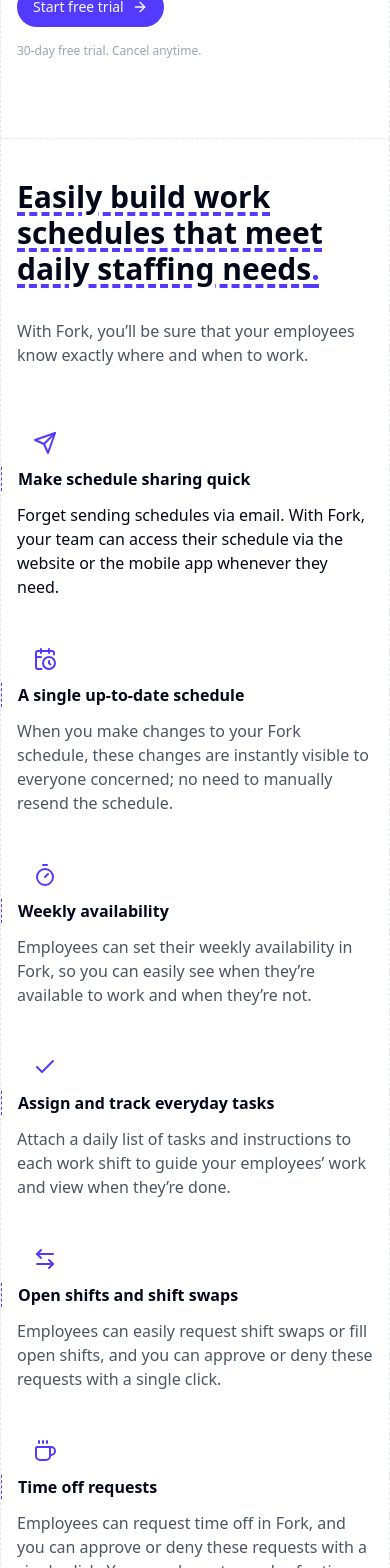
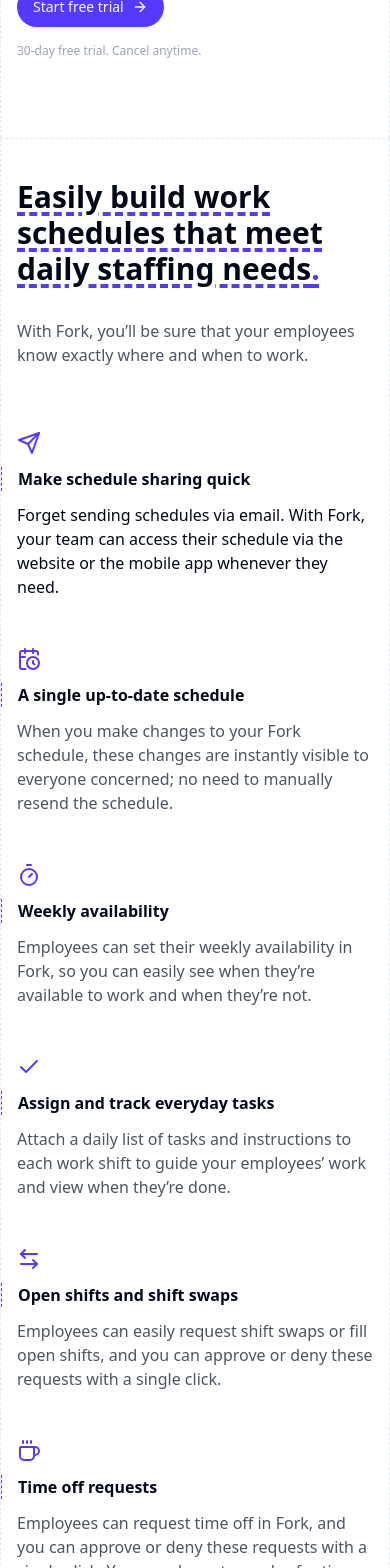
Before and after one commit to ForkHR/forkhr-website, a React (Vite) app: page /scheduler in a window 390 px wide. Shown: the part 432-2000 px from the top of the page. Built offline with nearby package versions, Linux system fonts and the light colour scheme; a web font is replaced by a local one.

Commit message:
style: Update icon margins for improved layout consistency across RetentionAndEngagement, Scheduler, StaffHr, and TimeTracking pages

```diff
--- a/src/pages/RetentionAndEngagement.jsx
+++ b/src/pages/RetentionAndEngagement.jsx
@@ -20,7 +20,7 @@
                 <div className="flex">
                     <div className="flex-1">
                         <div className="flex gap-3 flex-col py-6">
-                            <PieChartIcon className="w-6 h-6 text-primary mx-8"/>
+                            <PieChartIcon className="w-6 h-6 text-primary md:mx-8 mx-4"/>
                             <h5 className="text-base font-bold flex-1 md:px-8 px-4 border-l border-primary border-dashed">
                                 Surveys
                             </h5>
@@ -29,7 +29,7 @@
                             </div>
                         </div>
                         <div className="flex gap-3 flex-col py-6">
-                            <BellIcon className="w-6 h-6 text-primary mx-8"/>
+                            <BellIcon className="w-6 h-6 text-primary md:mx-8 mx-4"/>
                             <h5 className="text-base font-bold flex-1 md:px-8 px-4 border-l border-primary border-dashed">
                                 Announcements
                             </h5>
@@ -38,7 +38,7 @@
                             </div>
                         </div>
                         <div className="flex gap-3 flex-col py-6">
-                            <StarIcon className="w-6 h-6 text-primary mx-8"/>
+                            <StarIcon className="w-6 h-6 text-primary md:mx-8 mx-4"/>
                             <h5 className="text-base font-bold flex-1 md:px-8 px-4 border-l border-primary border-dashed">
                                 Reviews
                             </h5>
--- a/src/pages/Scheduler.jsx
+++ b/src/pages/Scheduler.jsx
@@ -23,7 +23,7 @@
                 <div className="flex">
                     <div className="flex-1">
                         <div className="flex gap-3 flex-col py-6">
-                            <SendIcon className="w-6 h-6 text-primary mx-8"/>
+                            <SendIcon className="w-6 h-6 text-primary md:mx-8 mx-4"/>
                             <h5 className="text-base md:px-8 px-4 font-bold flex-1 border-l border-primary border-dashed">
                                 Make schedule sharing quick
                             </h5>
@@ -32,7 +32,7 @@
                             </div>
                         </div>
                         <div className="flex gap-3 flex-col py-6">
-                            <CalendarClock className="w-6 h-6 text-primary mx-8"/>
+                            <CalendarClock className="w-6 h-6 text-primary md:mx-8 mx-4"/>
                             <h5 className="text-base md:px-8 px-4 font-bold flex-1 border-l border-primary border-dashed">
                                 A single up-to-date schedule
                             </h5>
@@ -41,7 +41,7 @@
                             </div>
                         </div>
                         <div className="flex gap-3 flex-col py-6">
-                            <TimerIcon className="w-6 h-6 text-primary mx-8"/>
+                            <TimerIcon className="w-6 h-6 text-primary md:mx-8 mx-4"/>
                             <h5 className="text-base md:px-8 px-4 font-bold flex-1 border-l border-primary border-dashed">
                                 Weekly availability
                             </h5>
@@ -50,7 +50,7 @@
                             </div>
                         </div>
                         <div className="flex gap-3 flex-col py-6">
-                            <CheckIcon className="w-6 h-6 text-primary mx-8"/>
+                            <CheckIcon className="w-6 h-6 text-primary md:mx-8 mx-4"/>
                             <h5 className="text-base md:px-8 px-4 font-bold flex-1 border-l border-primary border-dashed">
                                 Assign and track everyday tasks
                             </h5>
@@ -59,7 +59,7 @@
                             </div>
                         </div>
                         <div className="flex gap-3 flex-col py-6">
-                            <ArrowLeftRightIcon className="w-6 h-6 text-primary mx-8"/>
+                            <ArrowLeftRightIcon className="w-6 h-6 text-primary md:mx-8 mx-4"/>
                             <h5 className="text-base md:px-8 px-4 font-bold flex-1 border-l border-primary border-dashed">
                                 Open shifts and shift swaps
                             </h5>
@@ -68,7 +68,7 @@
                             </div>
                         </div>
                         <div className="flex gap-3 flex-col py-6">
-                            <CoffeeIcon className="w-6 h-6 text-primary mx-8"/>
+                            <CoffeeIcon className="w-6 h-6 text-primary md:mx-8 mx-4"/>
                             <h5 className="text-base md:px-8 px-4 font-bold flex-1 border-l border-primary border-dashed">
                                 Time off requests
                             </h5>
--- a/src/pages/StaffHr.jsx
+++ b/src/pages/StaffHr.jsx
@@ -23,7 +23,7 @@
                 <div className="flex">
                     <div className="flex-1">
                         <div className="flex gap-3 flex-col py-6">
-                            <FolderIcon className="w-6 h-6 text-primary mx-8"/>
+                            <FolderIcon className="w-6 h-6 text-primary md:mx-8 mx-4"/>
                             <h5 className="text-base font-bold flex-1 md:px-8 px-4 border-l border-primary border-dashed">
                                 Employee documents
                             </h5>
@@ -32,7 +32,7 @@
                             </div>
                         </div>
                         <div className="flex gap-3 flex-col py-6">
-                            <FileSignatureIcon className="w-6 h-6 text-primary mx-8"/>
+                            <FileSignatureIcon className="w-6 h-6 text-primary md:mx-8 mx-4"/>
                             <h5 className="text-base font-bold flex-1 md:px-8 px-4 border-l border-primary border-dashed">
                                 E-signatures
                             </h5>
@@ -41,7 +41,7 @@
                             </div>
                         </div>
                         <div className="flex gap-3 flex-col py-6">
-                            <FormInputIcon className="w-6 h-6 text-primary mx-8"/>
+                            <FormInputIcon className="w-6 h-6 text-primary md:mx-8 mx-4"/>
                             <h5 className="text-base font-bold flex-1 md:px-8 px-4 border-l border-primary border-dashed">
                                 Onboarding forms
                             </h5>
```
Also changed, not shown: src/pages/TimeTracking.jsx (+5 -5 lines).
